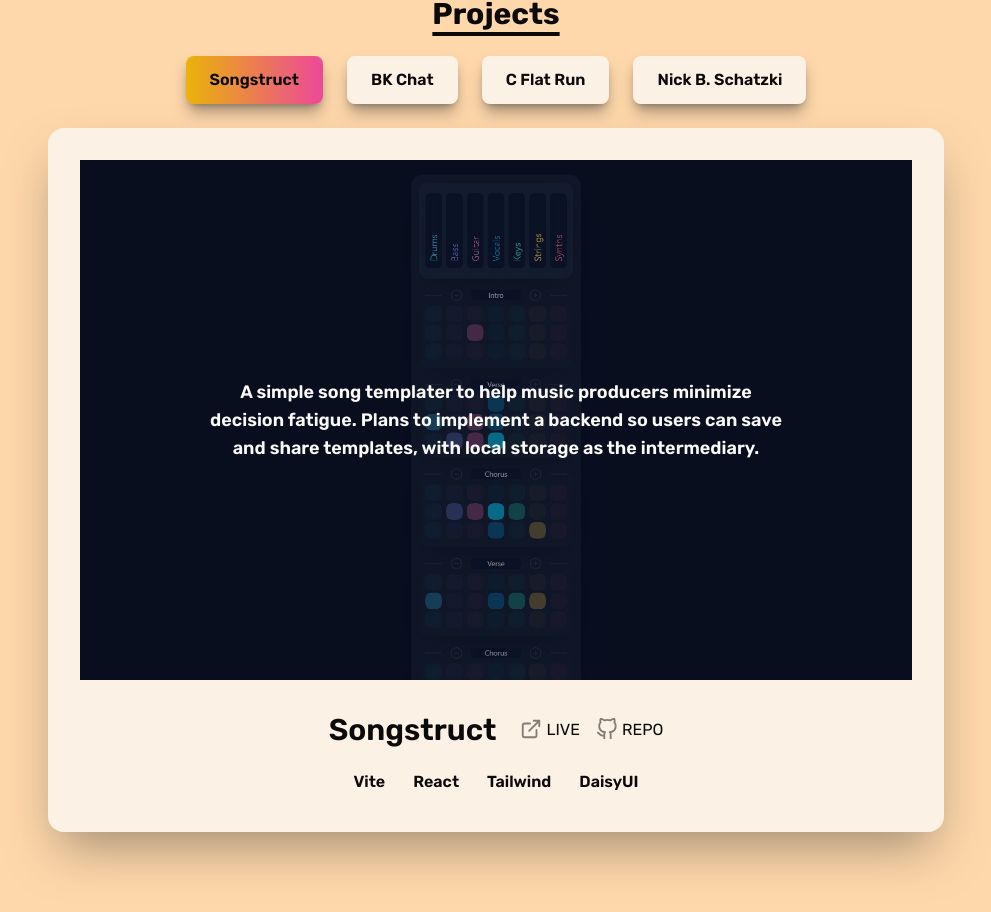
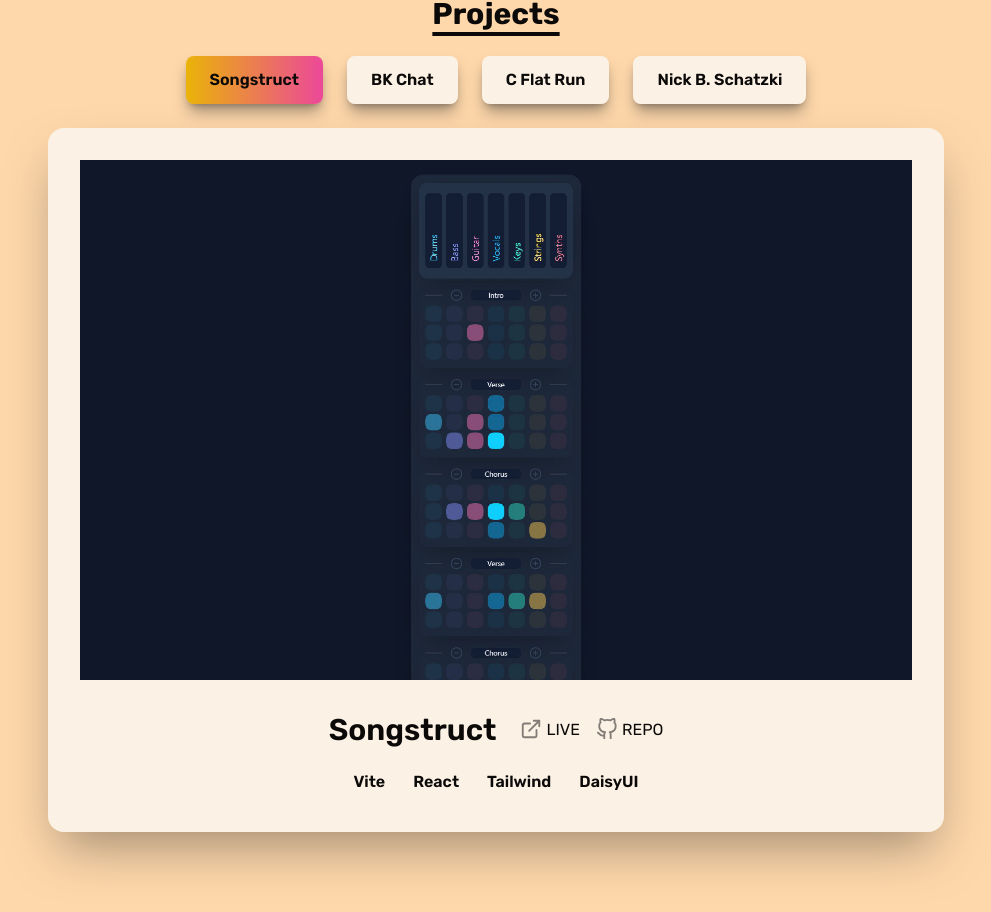
Before and after one commit to BKSchatzki/bks-portfolio, a React (Vite) app: page / in a window 1280 px wide. Shown: the part 798-1710 px from the top of the page, without its empty margins (144-1135 px from the left). Built offline with nearby package versions, Linux system fonts and the light colour scheme.

Commit message:
Add click toggle for project description

```diff
--- a/src/components/PortfolioItem.jsx
+++ b/src/components/PortfolioItem.jsx
@@ -1,4 +1,4 @@
-import React from "react";
+import React, { useState } from "react";
 import { GitHub, ExternalLink } from "react-feather";
 
 function PortfolioItem({
@@ -10,6 +10,12 @@
   repo,
   activeTab,
 }) {
+  const [descriptionVisibility, setDescriptionVisitibility] = useState(false);
+
+  const toggleDescriptionVisibility = () => {
+    setDescriptionVisitibility(!descriptionVisibility);
+  };
+
   return (
     <article
       className={`w-full overflow-hidden rounded-2xl bg-stone-50/75 shadow-2xl shadow-stone-700/50 dark:bg-slate-900/75 dark:shadow-slate-950/30 ${
@@ -21,17 +27,20 @@
           alt={title}
           className="max-h-[600px] object-cover p-4 sm:p-6 lg:p-8"
           src={imgUrl}
-          style={{
-            borderTopLeftRadius: "1.5rem",
-            borderTopRightRadius: "1.5rem",
-          }}
         />
-        <div className="absolute left-0 top-0 h-full w-full cursor-default p-4 sm:p-6 lg:p-8">
-          <p className="flex h-full w-full items-center justify-center bg-slate-950 bg-opacity-50 p-4 text-center text-sm font-semibold text-stone-50 dark:text-slate-50 sm:p-12 sm:text-base lg:p-16 lg:text-lg">
-            <span className="max-w-sm sm:max-w-lg lg:max-w-xl">
-              {description}
-            </span>
-          </p>
+        <div
+          className={`absolute left-0 top-0 h-full w-full cursor-pointer p-4 transition duration-100 sm:p-6 lg:p-8 ${
+            descriptionVisibility ? "opacity-100" : "opacity-0"
+          }`}
+          onClick={toggleDescriptionVisibility}
+        >
+          {descriptionVisibility && (
+            <p className="flex h-full w-full items-center justify-center bg-slate-950 bg-opacity-80 p-4 text-center text-sm font-semibold text-stone-50 dark:text-slate-50 sm:p-12 sm:text-base lg:p-16 lg:text-lg">
+              <span className="max-w-sm sm:max-w-lg lg:max-w-xl">
+                {description}
+              </span>
+            </p>
+          )}
         </div>
       </div>
       <div className="mx-auto flex flex-col items-center justify-between gap-4 self-start p-8 pt-0">
```
